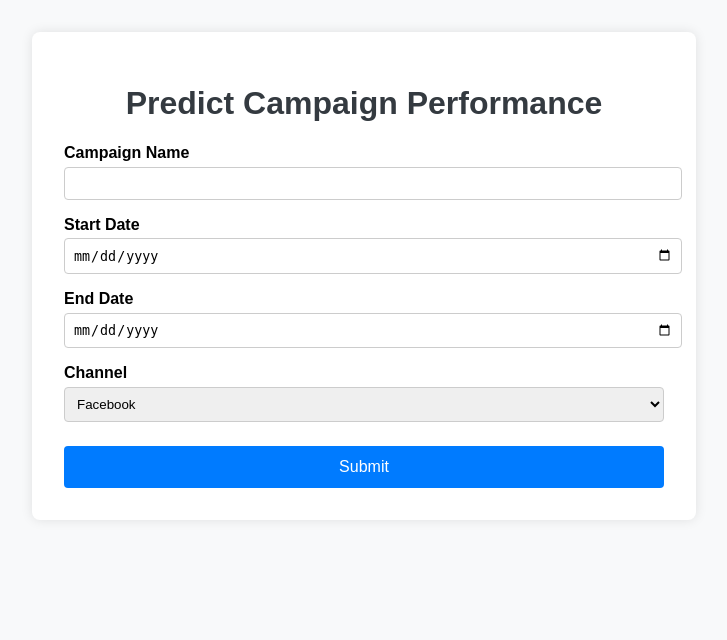
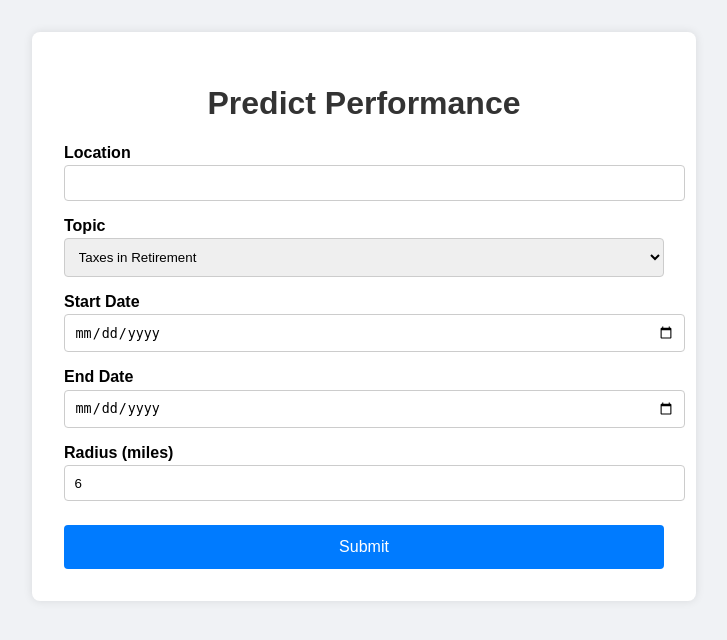
Before and after one commit to mashley00/market-performance, a FastAPI app: page /predict-form in a window 1280 px wide. Shown: the top 640 px of the page, without its empty margins (276-1003 px from the left). Run offline with FastAPI, Linux system fonts and the light colour scheme.

Commit message:
Update predict_form.html

```diff
--- a/templates/predict_form.html
+++ b/templates/predict_form.html
@@ -1,11 +1,11 @@
 <!DOCTYPE html>
 <html>
 <head>
-    <title>Performance Prediction Form</title>
+    <title>Predict Performance</title>
     <style>
         body {
             font-family: Arial, sans-serif;
-            background-color: #f8f9fa;
+            background-color: #f0f2f5;
             margin: 0;
             padding: 2rem;
         }
@@ -13,61 +13,60 @@
             max-width: 600px;
             margin: auto;
             padding: 2rem;
-            background-color: white;
-            box-shadow: 0 0 12px rgba(0,0,0,0.1);
+            background: white;
             border-radius: 8px;
-        }
-        h1 {
-            text-align: center;
-            color: #343a40;
+            box-shadow: 0 0 10px rgba(0,0,0,0.1);
         }
         label {
+            font-weight: bold;
             display: block;
             margin-top: 1rem;
-            font-weight: bold;
         }
         input, select {
             width: 100%;
-            padding: 0.5rem;
-            margin-top: 0.3rem;
+            padding: 0.6rem;
+            margin-top: 0.2rem;
+            border-radius: 4px;
             border: 1px solid #ccc;
-            border-radius: 4px;
         }
         button {
             margin-top: 1.5rem;
-            padding: 0.75rem;
             width: 100%;
+            padding: 0.8rem;
+            font-size: 1rem;
             background-color: #007bff;
             color: white;
             border: none;
             border-radius: 4px;
-            font-size: 1rem;
-            cursor: pointer;
         }
-        button:hover {
-            background-color: #0056b3;
+        h1 {
+            text-align: center;
+            color: #333;
         }
     </style>
 </head>
 <body>
 <div class="container">
-    <h1>Predict Campaign Performance</h1>
+    <h1>Predict Performance</h1>
     <form method="post" action="/predict-form">
-        <label for="campaign_name">Campaign Name</label>
-        <input type="text" id="campaign_name" name="campaign_name" required>
+        <label for="location">Location</label>
+        <input type="text" name="location" id="location" required>
+
+        <label for="topic">Topic</label>
+        <select name="topic" id="topic" required>
+            <option value="TIR">Taxes in Retirement</option>
+            <option value="EP">Estate Planning</option>
+            <option value="SS">Social Security</option>
+        </select>
 
         <label for="start_date">Start Date</label>
-        <input type="date" id="start_date" name="start_date" required>
+        <input type="date" name="start_date" id="start_date" required>
 
         <label for="end_date">End Date</label>
-        <input type="date" id="end_date" name="end_date" required>
+        <input type="date" name="end_date" id="end_date" required>
 
-        <label for="channel">Channel</label>
-        <select id="channel" name="channel" required>
-            <option value="Facebook">Facebook</option>
-            <option value="Google">Google</option>
-            <option value="LinkedIn">LinkedIn</option>
-        </select>
+        <label for="radius">Radius (miles)</label>
+        <input type="number" name="radius" id="radius" min="1" max="50" value="6" required>
 
         <button type="submit">Submit</button>
     </form>
```
